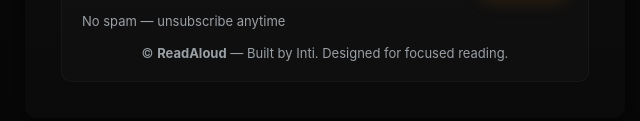
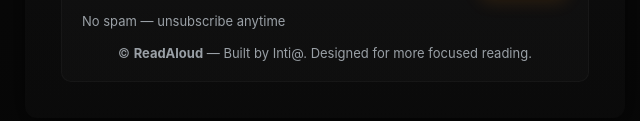
Before and after one commit to Inti-alt/readaloudpdf, a plain HTML site: page index.html in a window 1280 px wide. Shown: the part 599-720 px from the top of the page, 315-955 px from the left. Drawn offline with Linux system fonts and the light colour scheme.

Commit message:
Update index.html

```diff
--- a/index.html
+++ b/index.html
@@ -214,7 +214,7 @@
       </div>
 
       <footer>
-        <div class="small">© <strong>ReadAloud</strong> — Built by Inti. Designed for focused reading.</div>
+        <div class="small">© <strong>ReadAloud</strong> — Built by Inti@. Designed for more focused reading.</div>
       </footer>
     </aside>
   </main>
```
